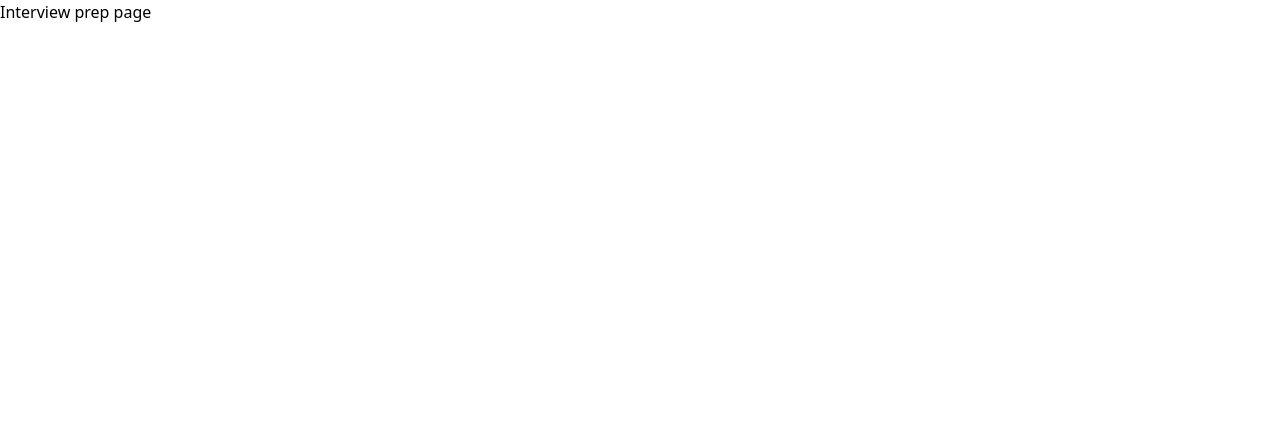
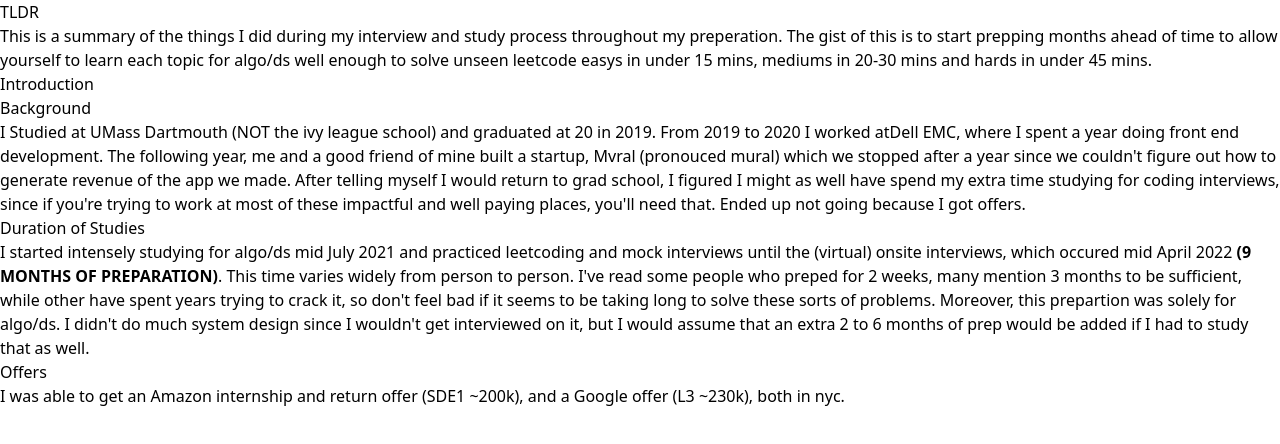
Before and after one commit to xavierpjb/blog, a React (Create React App) app: page /#/interview-prep in a window 1280 px wide. Shown: the top 444 px of the page. Built offline with nearby package versions, Linux system fonts and the light colour scheme.

Commit message:
Add introduction

```diff
--- a/src/InterviewPrep/index.js
+++ b/src/InterviewPrep/index.js
@@ -1,6 +1,57 @@
 function InterviewPrep() {
   return (
-    <p> Interview prep page</p>
+    <div>
+      <h4> TLDR </h4>
+      <p>
+        This is a summary of the things I did during my interview and
+        study process throughout my preperation. The gist of this
+        is to start prepping months ahead of time to allow yourself to learn
+        each topic for algo/ds well enough to solve unseen leetcode easys in
+        under 15 mins, mediums in 20-30 mins and hards in under 45 mins.
+      </p>
+
+      <h4>Introduction</h4>
+      <h3>Background</h3>
+      <p>
+        I Studied at UMass Dartmouth (NOT the ivy league school) and graduated
+        at 20 in 2019. From 2019 to 2020 I worked at
+        <a href="https://www.dell.com/en-us/blog/tags/dell-emc/">Dell EMC</a>,
+        where I spent a year doing front end development.
+
+        The following year, me and a good friend of mine built a startup, Mvral
+        (pronouced mural) which we stopped after a year since we couldn't figure
+        out how to generate revenue of the app we made.
+
+        After telling myself I would return to grad school, I figured I might as
+        well have spend my extra time studying for coding interviews, since if
+        you're trying to work at most of these impactful and well paying places,
+        you'll need that. Ended up not going because I got offers.
+      </p>
+
+      <h3>Duration of Studies</h3>
+      <p>
+        I started intensely studying for algo/ds mid July 2021 and practiced
+        leetcoding and mock interviews until the (virtual) onsite interviews,
+        which occured mid April 2022 <b>(9 MONTHS OF PREPARATION)</b>.
+
+        This time varies widely from person to person. I've read some people
+        who preped for 2 weeks, many mention 3 months to be sufficient, while
+        other have spent years trying to crack it, so don't feel bad if it seems
+        to be taking long to solve these sorts of problems.
+
+        Moreover, this prepartion was solely for algo/ds. I didn't do much
+        system design since I wouldn't get interviewed on it, but I would assume
+        that an extra 2 to 6 months of prep would be added if I had to study that
+        as well.
+      </p>
+
+      <h3>Offers</h3>
+      <p>
+        I was able to get an Amazon internship and return offer (SDE1 ~200k),
+        and a Google offer (L3 ~230k), both in nyc.
+      </p>
+
+    </div>
   );
 }
 
```
